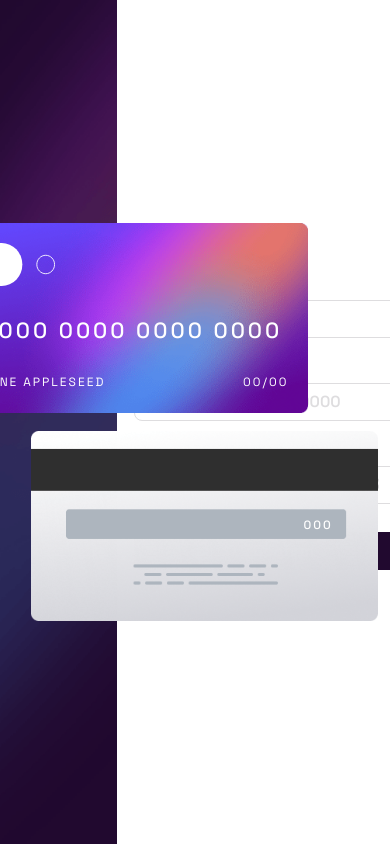
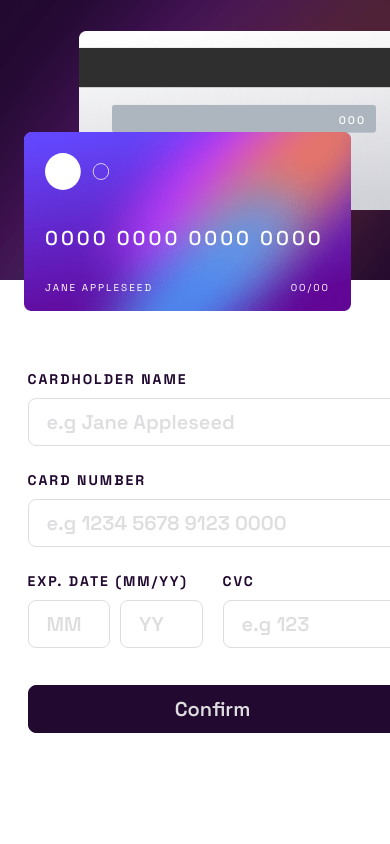
Before and after one commit to DobesDG/Interactive-Card, a React (Vite) app: page / in a window 390 px wide. Shown: the top 844 px of the page. Built offline with nearby package versions, Linux system fonts and the light colour scheme.

Commit message:
Finishes all media queries css and create a clearState function

```diff
--- a/src/App.css
+++ b/src/App.css
@@ -227,7 +227,7 @@ button:hover{
     padding-bottom: 40px;
 }
 
-@media screen and (max-width: 1440px) {
+@media only screen and (max-width: 1440px) {
     .card-front{
         right: -22%;
     }
@@ -236,7 +236,7 @@ button:hover{
     }
 }
 
-@media screen and (max-width: 1024px) {
+@media only screen and (max-width: 1024px) {
     .card-front{
         background-size: contain;
         width: 347px;
@@ -346,3 +346,180 @@ button:hover{
     }
 
 }
+
+@media only screen and (max-width: 768px) {
+    .main {
+        flex-direction: column;
+    }
+
+    .aside {
+        display: flex;
+        flex-direction: column;
+        justify-content: start;
+        align-items: center;
+        background-image: url('/images/bg-main-desktop.png');
+        background-repeat: no-repeat;
+        background-size: cover;
+        padding: 3%;
+        width: 768px;
+        height: 280px;
+    }
+
+    .card-front{
+        right: 35px;
+        top: 120px;
+        z-index: 3;
+    }
+
+    .card-back{
+        right: -40px;
+        top: -195px;
+    }
+
+    .card-cvc{
+        font-size: 12px;
+    }
+
+    .form-section{
+        width: 768px;
+        height: 70%;
+    }
+
+    .form {
+        margin-left: 0px;
+        margin-top: 100px;
+        width: 400px;
+        font-size: 14px;
+    }
+
+    .input-div > p {
+        padding-bottom: 10px;
+    }
+
+    .input-div{
+        padding-bottom: 25px;
+    }
+
+    input {
+        font-size: 20px;
+        padding: 8px 18px;
+    }
+
+    .expDate-inputs {
+        width: 175px;
+    }
+
+    .cvc-conteiner{
+        padding-left: 20px;
+    }
+
+    .month-input{
+        padding-right: 10px;
+    }
+
+    button {
+        font-size: 20px;
+        padding: 8px 12px;
+        margin-top: 12px;
+    }
+
+    .alert {
+        font-size: 13px;
+    }
+
+    .completeState {
+        margin-left: 0px;
+        margin-top: 100px;
+        width: 400px;
+    }
+
+    .completeState > img {
+        width: 80px;
+        height: 110px;
+    }
+
+    .icon-complete {
+        padding-bottom: 30px;
+    }
+
+    .thanks{
+        font-size: 28px;
+        letter-spacing: 5px;
+        padding-bottom: 15px;
+    }
+
+    .details {
+        font-weight: 700;
+        font-size: 18px;
+        color: hsl(279, 6%, 55%);
+        padding-bottom: 40px;
+    }
+}
+
+@media only screen and (max-width: 425px) {
+
+    .aside {
+        width: 425px;
+        height: 280px;
+    }
+
+    .card-front{
+        width: 327px;
+        height: 180px;
+        right: 25px;
+        top: 120px;
+        z-index: 3;
+        padding: 21px;
+    }
+
+    .card-front > img {
+        width: 64px;
+        height: 37px;
+    }
+
+    .card-number{
+        padding-top: 30px;
+        letter-spacing: 3px;
+        font-size: 20px;
+    }
+
+    .card-front-subinfo{
+        display: flex;
+        flex-direction: row;
+        justify-content: space-between;
+        padding-top: 30px;
+        font-size: 10px;
+        letter-spacing: 2px;
+        font-weight: 400;
+    }
+
+    .card-back{
+        width: 327px;
+        height: 180px;
+        right: -30px;
+        top: -177px;
+        padding-bottom: 3px;
+        padding-right: 40px;
+    }
+
+    .card-cvc{
+        font-size: 11px;
+    }
+
+    .form-section{
+        width: 425px;
+        height: 70%;
+    }
+
+    .form {
+        margin-left: 0px;
+        margin-top: 90px;
+        width: 370px;
+        font-size: 14px;
+    }
+
+   .completeState{
+        margin-top: 90px;
+        width: 370px;
+   }
+}
--- a/src/App.jsx
+++ b/src/App.jsx
@@ -11,6 +11,15 @@ const [month,setMonth] = useState([""])
 const [year,setYear] = useState([""])
 const [cvc,setCvc] = useState([""])
 const [submit, setSubmit] = useState(false)
+
+const clearState = () => {
+  setNumber("")
+  setName("")
+  setMonth("")
+  setYear("")
+  setCvc("")
+  setSubmit(false)
+}
 
   return (
     <>
@@ -34,7 +43,7 @@ const [submit, setSubmit] = useState(false)
           <section className='form-conteiner'>
             { !submit ? (
               <form onSubmit={() => setSubmit(true)} className='form'>
-              <Input title={'CARDHOLDER NAME'} value={name} setValue={setName} maxLength={'16'} minLength={'16'} type={'text'} placeholder={'e.g Jane Appleseed'} pattern={"^[A-Za-z]+(?: [A-Za-z]+)*$"}/>
+              <Input title={'CARDHOLDER NAME'} value={name} setValue={setName} maxLength={'16'} type={'text'} placeholder={'e.g Jane Appleseed'} pattern={"^[A-Za-z]+(?: [A-Za-z]+)*$"}/>
               <Input title={'CARD NUMBER'} value={number} setValue={setNumber} handleNumber={true} maxLength={'19'} minLength={'19'} type={'text'} inputMode={"numeric"} placeholder={'e.g 1234 5678 9123 0000'}/>
               <section className='expcvc-conteiner'>
                 <div className='expDate-conteiner'>
@@ -60,7 +69,7 @@ const [submit, setSubmit] = useState(false)
                 </div>
             </form>
             ) : (
-              <Complete />
+              <Complete clear={clearState}/>
             )}
           </section>
         </section>
--- a/src/components/Complete.jsx
+++ b/src/components/Complete.jsx
@@ -1,12 +1,12 @@
 
-export const Complete = () => {
+export const Complete = ({clear}) => {
 
     return (
         <div className="completeState">
             <img className="icon-complete" src="images/icon-complete.svg" alt="" />
             <p className="thanks">THANK YOU!</p>
             <p className="details">We've added your card details</p>
-            <button className='submit-button'>Continue</button>
+            <button className='submit-button' onClick={clear}>Continue</button>
         </div>
     )
 
```
